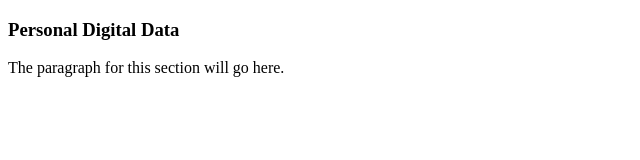
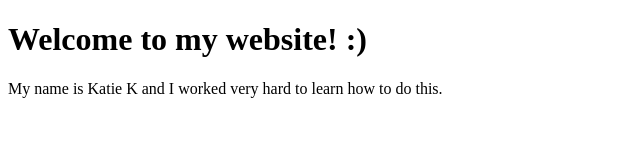
Before and after one commit to katiek4/datastory, a plain HTML site: page index.html in a window 1280 px wide. Shown: the whole page, without its empty margins (0-640 px from the left). Drawn offline with Linux system fonts and the light colour scheme.

Commit message:
It worked!

```diff
--- a/index.html
+++ b/index.html
@@ -1,16 +1,10 @@
 <!doctype html>
 <head>
-	<meta charset="utf-8">
-	<title>Welcome to my website!</title>
+	<title> Practice for GitHub </title>
 </head>
 <body>
-	<article id="datastory">
-		<section id="personal-digital">
+	<h1> Welcome to my website! :) </h1>
+	<p> My name is Katie K and I worked very hard to learn how to do this. </p>
 
-			<h1>Personal Digital Data</h1>
-			<p>The paragraph for this section will go here.</p>
-
-		</section>
-		<section id="social-digital">
 </body>
 </html>
```
Also changed, not shown: 1 other file.
